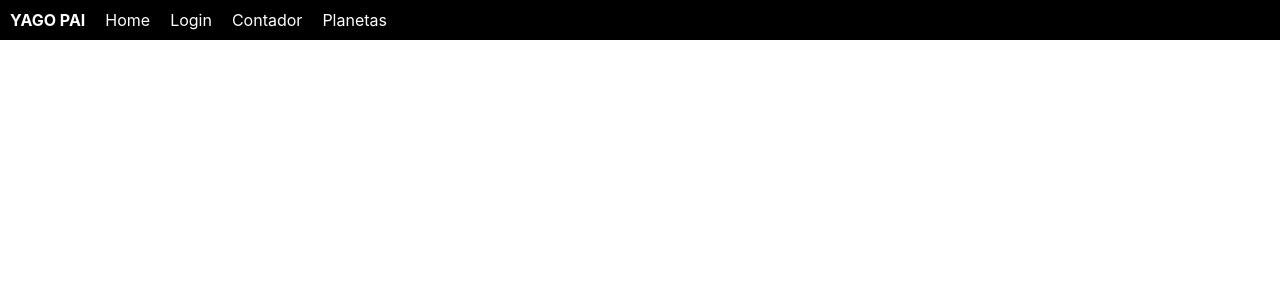
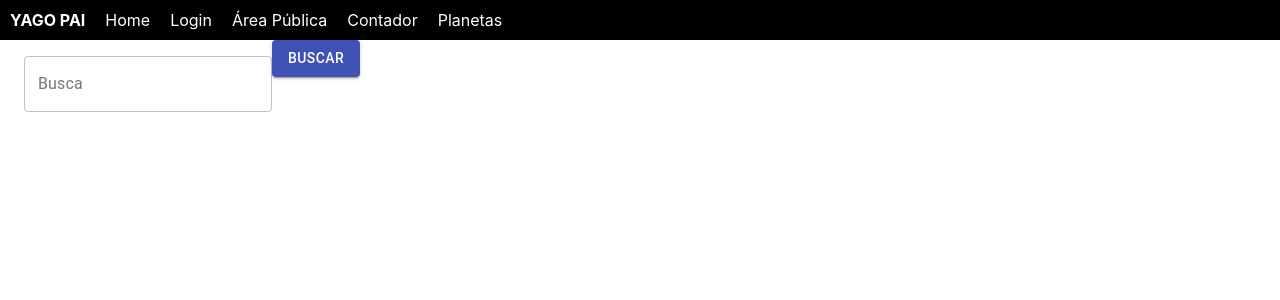
Before and after one commit to yagoserpa/tcc-gustavo-yago, a React (Create React App) app in the folder frontend/: page /public in a window 1280 px wide. Shown: the top 300 px of the page. Built offline with nearby package versions, Linux system fonts and the light colour scheme.

Commit message:
Created empty public page

```diff
--- a/frontend/src/App.js
+++ b/frontend/src/App.js
@@ -1,6 +1,7 @@
 import { BrowserRouter as Router, Switch, Route } from "react-router-dom";
-import Cabecalho from "./components/Cabecalho";
+import NavHeader from "./components/NavHeader";
 import LoginPage from "./pages/LoginPage";
+import PublicPage from "./pages/PublicPage";
 import Contador from "./components/Contador";
 import Planetas from "./components/Planetas";
 
@@ -8,13 +9,16 @@ function App() {
   return (
     <Router>
       <div id="pagina">
-        <Cabecalho />
+        <NavHeader />
         <Switch>
           <Route exact path="/">
             Home
           </Route>
           <Route path="/login">
             <LoginPage />
+          </Route>
+          <Route path="/public">
+            <PublicPage />
           </Route>
           <Route path="/contador">
             <Contador />
--- a/frontend/src/components/FormularioLogin.jsx
+++ b/frontend/src/components/LoginForm.jsx
@@ -2,9 +2,9 @@ import React from "react";
 import { useState } from "react";
 import { TextField, Button } from "@material-ui/core";
 
-function FormularioLogin() {
+function LoginForm() {
   const [email, setEmail] = useState("");
-  const [senha, setSenha] = useState("");
+  const [pass, setPass] = useState("");
 
   return (
     <form
@@ -33,9 +33,9 @@ function FormularioLogin() {
         type="password"
         variant="outlined"
         margin="normal"
-        value={senha}
+        value={pass}
         onChange={(event) => {
-          setSenha(event.target.value);
+          setPass(event.target.value);
         }}
         required
         fullWidth
@@ -47,4 +47,4 @@ function FormularioLogin() {
   );
 }
 
-export default FormularioLogin;
+export default LoginForm;
--- a/frontend/src/components/Cabecalho.jsx
+++ b/frontend/src/components/NavHeader.jsx
@@ -1,7 +1,7 @@
 import React from "react";
 import { Link } from "react-router-dom";
 
-function Cabecalho() {
+function NavHeader() {
   return (
     <nav>
       <div className="logo">YAGO PAI</div>
@@ -10,6 +10,9 @@ function Cabecalho() {
       </div>
       <div>
         <Link to="/login">Login</Link>
+      </div>
+      <div>
+        <Link to="/public">Área Pública</Link>
       </div>
       <div>
         <Link to="/contador">Contador</Link>
@@ -21,4 +24,4 @@ function Cabecalho() {
   );
 }
 
-export default Cabecalho;
+export default NavHeader;
--- a/frontend/src/pages/LoginPage.jsx
+++ b/frontend/src/pages/LoginPage.jsx
@@ -1,6 +1,6 @@
 import React from "react";
 import { Container, Typography } from "@material-ui/core";
-import FormularioLogin from "../components/FormularioLogin";
+import LoginForm from "../components/LoginForm";
 
 function LoginPage() {
   return (
@@ -8,7 +8,7 @@ function LoginPage() {
       <Typography variant="h3" component="h1" align="center">
         Login
       </Typography>
-      <FormularioLogin />
+      <LoginForm />
     </Container>
   );
 }
--- /dev/null
+++ b/frontend/src/pages/PublicPage.jsx
@@ -0,0 +1,33 @@
+import React, { useState } from "react";
+import { TextField, Button, Container } from "@material-ui/core";
+
+function PublicPage() {
+  const [search, setSearch] = useState();
+
+  return (
+    <Container>
+      <form
+        onSubmit={(event) => {
+          event.preventDefault();
+        }}
+      >
+        <TextField
+          id="search"
+          name="search"
+          label="Busca"
+          variant="outlined"
+          margin="normal"
+          value={search}
+          onChange={(event) => {
+            setSearch(event.target.value);
+          }}
+        />
+        <Button variant="contained" color="primary" type="submit">
+          Buscar
+        </Button>
+      </form>
+    </Container>
+  );
+}
+
+export default PublicPage;
```
